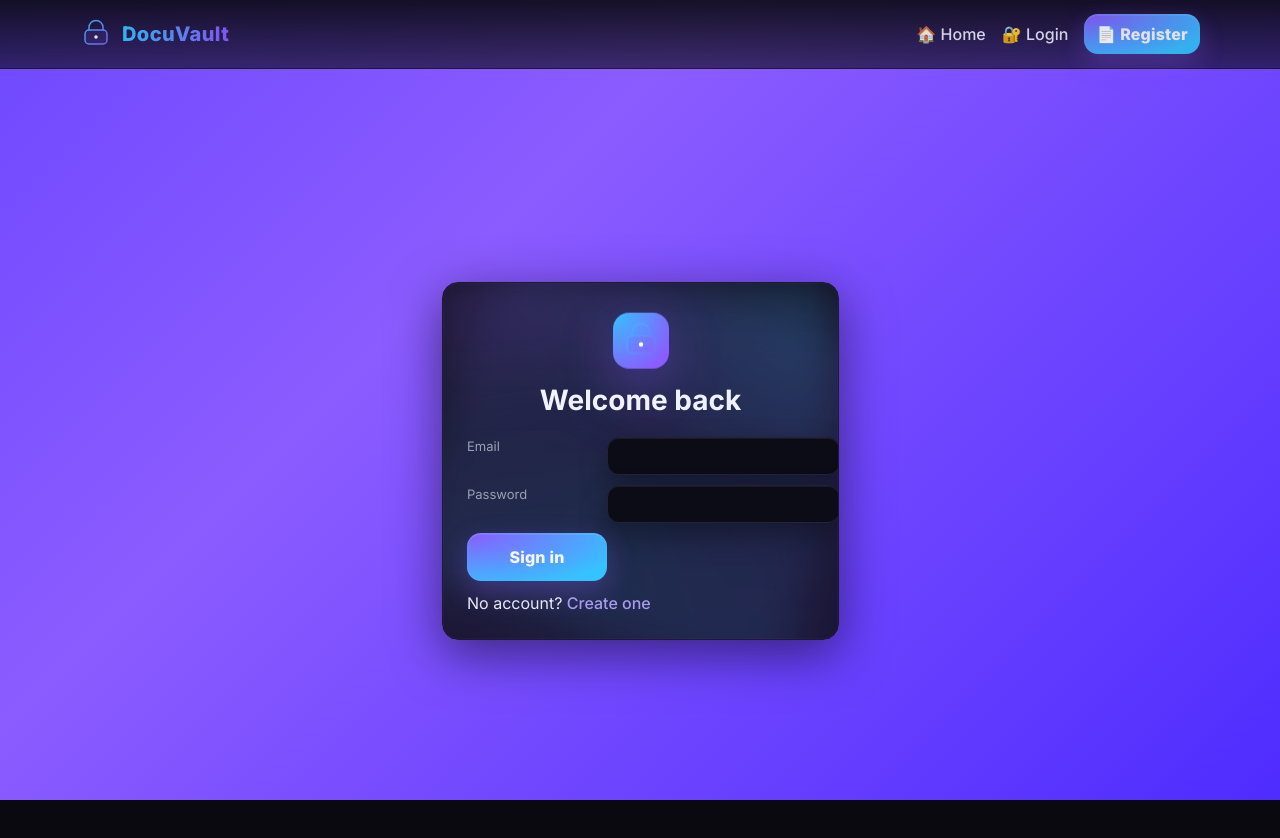
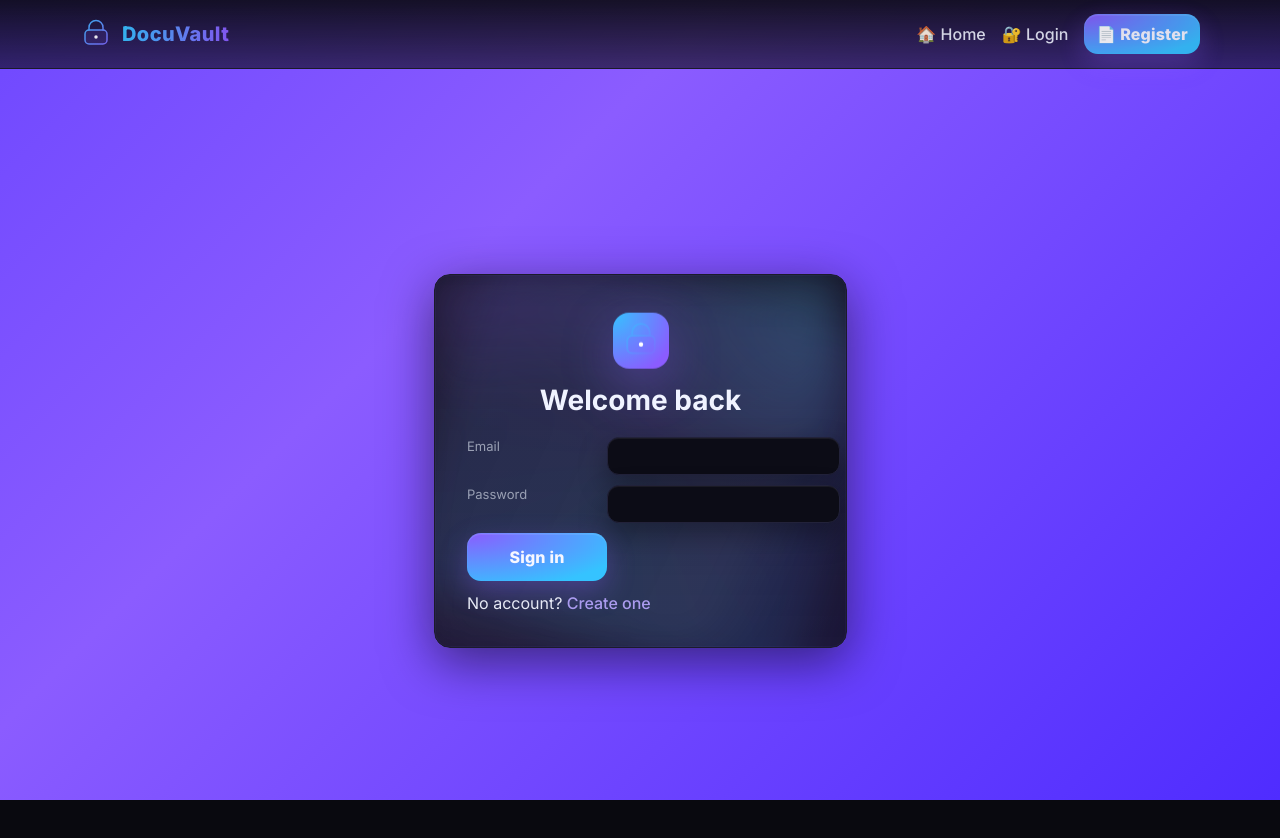
Before and after one commit to bastingg05/DocVault-1, a React (Vite) app in the folder frontend_react/: page /login in a window 1280 px wide. Shown: the top 838 px of the page. Built offline with nearby package versions, Linux system fonts and the light colour scheme; no server answers.

Commit message:
style(auth): added sheen animation and increased inner border spacing (padding)

```diff
--- a/frontend_react/src/index.css
+++ b/frontend_react/src/index.css
@@ -68,15 +68,20 @@ h3 { margin: 8px 0 6px; }
 .title-underline::after { content:""; position:absolute; left:0; right:0; bottom:-6px; height:3px; border-radius:2px; background: linear-gradient(90deg, var(--accent), var(--primary)); box-shadow: 0 6px 20px rgba(139,92,255,.35); }
 
 /* Auth forms */
-.auth-card { position: relative; overflow: hidden; transform-style: preserve-3d; will-change: transform; transition: transform .4s ease, box-shadow .4s ease; }
+.auth-card { position: relative; overflow: hidden; transform-style: preserve-3d; will-change: transform; transition: transform .4s ease, box-shadow .4s ease; padding: 32px; }
 .auth-card:hover { transform: translateY(-4px) rotateX(2deg) rotateY(-2deg); box-shadow: 0 30px 90px rgba(0,0,0,.6), 0 0 0 1px rgba(124,92,255,.16) inset; }
 .auth-card::before { content:""; position:absolute; inset:-1px; border-radius:18px; pointer-events:none; background: conic-gradient(from 0deg, rgba(53,195,255,.25), rgba(139,92,255,.25), rgba(53,195,255,.25)); filter: blur(22px); opacity:.5; animation: ringSpin 10s linear infinite; z-index:0; }
 .auth-card::after{ content:""; position:absolute; inset:-2px; border-radius:18px; background:
   radial-gradient(600px 300px at -10% -10%, rgba(139,92,255,.25), transparent 60%),
-  radial-gradient(600px 300px at 110% 10%, rgba(53,195,255,.22), transparent 60%);
-  pointer-events:none; z-index:0; filter: blur(20px); animation: glowPan 12s linear infinite; }
+  radial-gradient(600px 300px at 110% 10%, rgba(53,195,255,.22), transparent 60%),
+  linear-gradient(115deg, transparent 0%, rgba(255,255,255,.06) 50%, transparent 55%);
+  background-size: auto, auto, 220% 220%;
+  background-position: center, center, -160% 0;
+  pointer-events:none; z-index:0; filter: blur(20px);
+  animation: glowPan 12s linear infinite, sheenSlide 6s ease-in-out infinite; }
 .auth-card > * { position: relative; z-index: 1; }
 @keyframes glowPan { 0%{ transform: translateX(0) } 50%{ transform: translateX(-10px) } 100%{ transform: translateX(0) } }
+@keyframes sheenSlide { 0%,100%{ background-position: center, center, -160% 0 } 50%{ background-position: center, center, 160% 0 } }
 .auth-emblem { width:56px; height:56px; display:grid; place-items:center; border-radius:16px; margin: 6px auto 6px; background: radial-gradient(120% 120% at 0% 0%, var(--accent), var(--primary)); box-shadow: 0 16px 50px rgba(139,92,255,.35); animation: floatY 6s ease-in-out infinite; transform: translateZ(30px); }
 .auth-card .row { grid-template-columns: 140px 1fr; }
 .auth-card input, .auth-card select, .auth-card textarea { box-shadow: 0 1px 0 rgba(255,255,255,.06) inset, 0 12px 28px rgba(0,0,0,.35); transform: translateZ(10px); transition: box-shadow .25s ease, transform .25s ease; }
```
